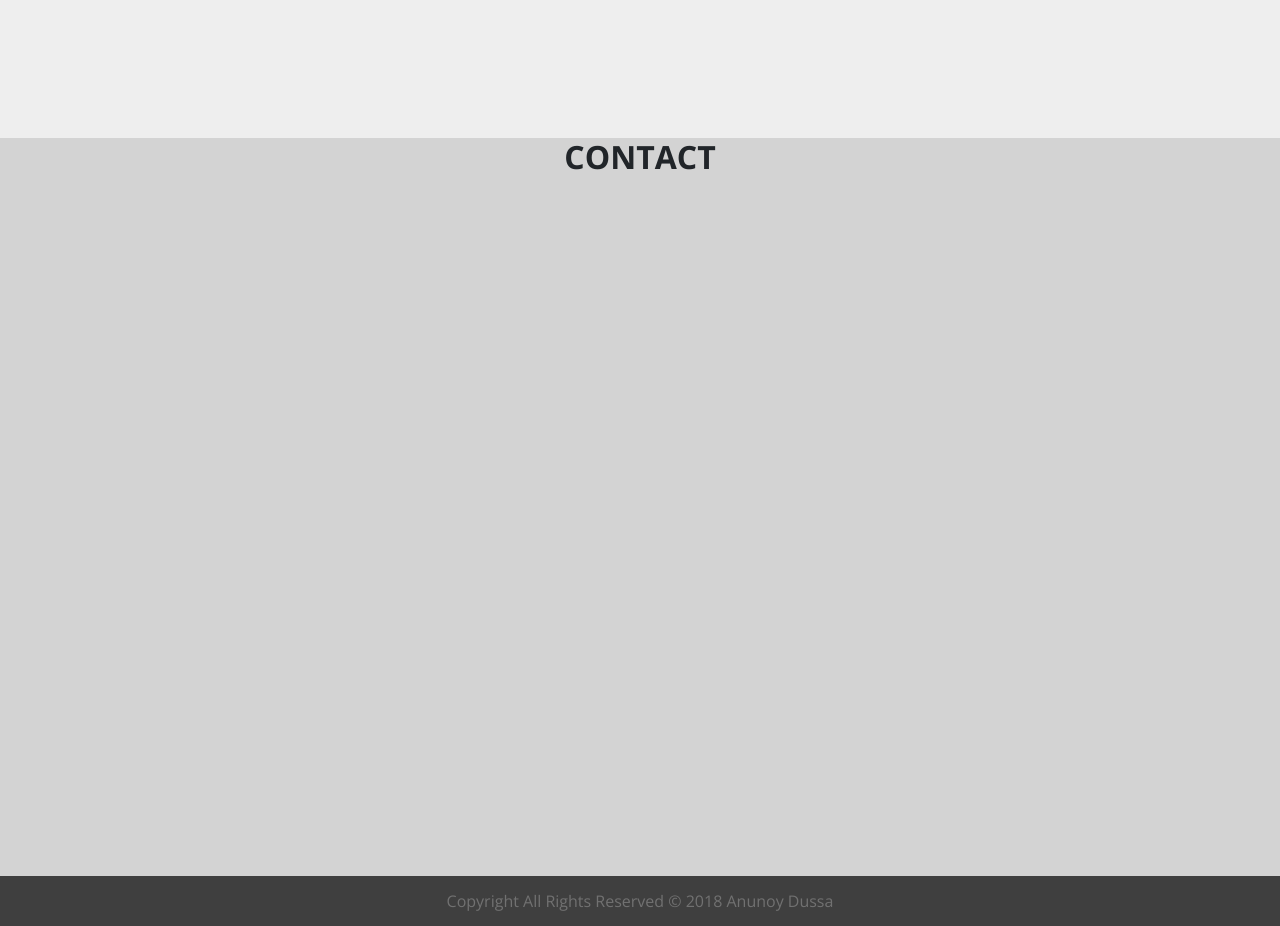
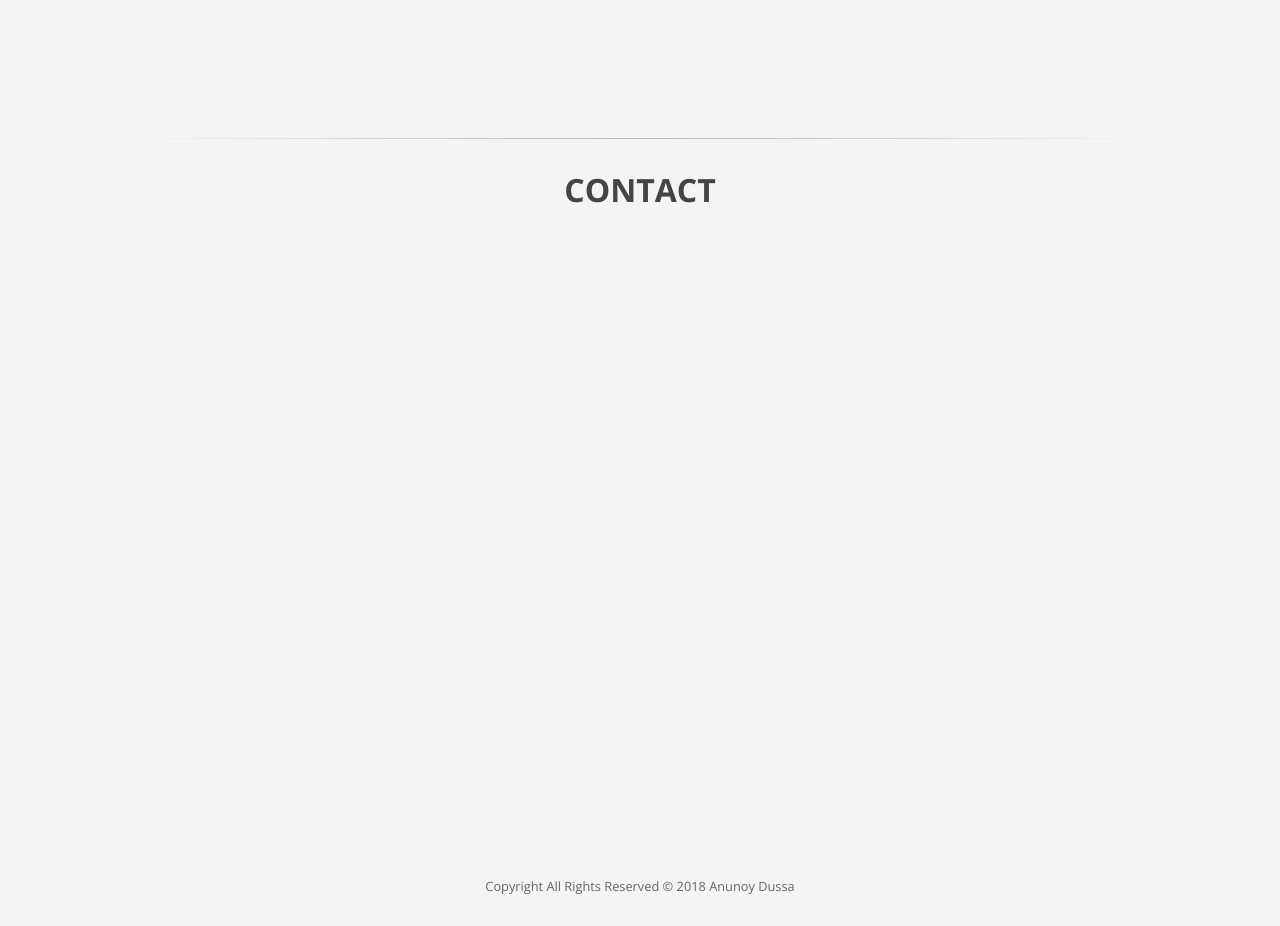
Before and after one commit to adussa3/adussa3.github.io, a plain HTML site: page index2.html in a window 1280 px wide. Shown: the part 1400-2326 px from the top of the page. Drawn offline with nearby package versions, Linux system fonts and the light colour scheme.

Commit message:
Updated page layout
Changed body background color, font color, and included faded hr lines.

```diff
--- a/css/stylesheet.css
+++ b/css/stylesheet.css
@@ -1,5 +1,6 @@
 :root {
-  --black: #212529;
+  --black: #444444;
+  --gray: #666666;
   --gradient1: #1ca7ec; /*#4286f4*/
   --gradient2: #1372eb; /*#373b44*/
   --transparent: rgba(255, 255, 255, 0.7);
@@ -13,6 +14,8 @@ html {
 
 body {
   font-family: 'Open Sans', 'Helvetica Neue', Arial, sans-serif;
+  background-color: #f4f4f4;
+  color: var(--black);
 }
 
 h1,
@@ -59,7 +62,7 @@ header h2 {
   height: 40%;
 }*/
 
-hr {
+header hr {
   max-width: 50px;
   border-width: 3px;
   border-color: #fff;
@@ -146,23 +149,29 @@ section {
 }
 
 section h2 {
-  margin: 0;
+  padding-top: 1em;
 }
 
-section:nth-child(odd) {
+.faded_hr {
+  height: 1px;
+  width: 80%;
+  background: -webkit-gradient(linear, 0 0, 100% 0, from(#f4f4f4), to(#f4f4f4), color-stop(50%, rgba(0,0,0,.25)));
+  margin: 0 auto; /* horizontally centers div */
+}
+
+/*section:nth-child(odd) {
   background: #eee;
 }
 
 section:nth-child(even) {
   background: lightgray;
-}
+}*/
 
 footer {
-  background: rgb(63, 63, 63);
-  color: rgb(113, 113, 113);
-  padding: 1% 0;
+  color: var(--gray);
+  margin-bottom: 0em;
 }
 
 footer p {
-  margin: 0%;
+  font-size: 0.8em;
 }
--- a/index2.html
+++ b/index2.html
@@ -105,6 +105,9 @@
       <section id="projects">
         <h2>Projects</h2>
       </section>
+
+      <div class="faded_hr"></div>
+
       <section id="contact">
         <h2>Contact</h2>
       </section>
```
Also changed, not shown: index.html (+1 -0 lines), index1.html (+15 -0 lines).
